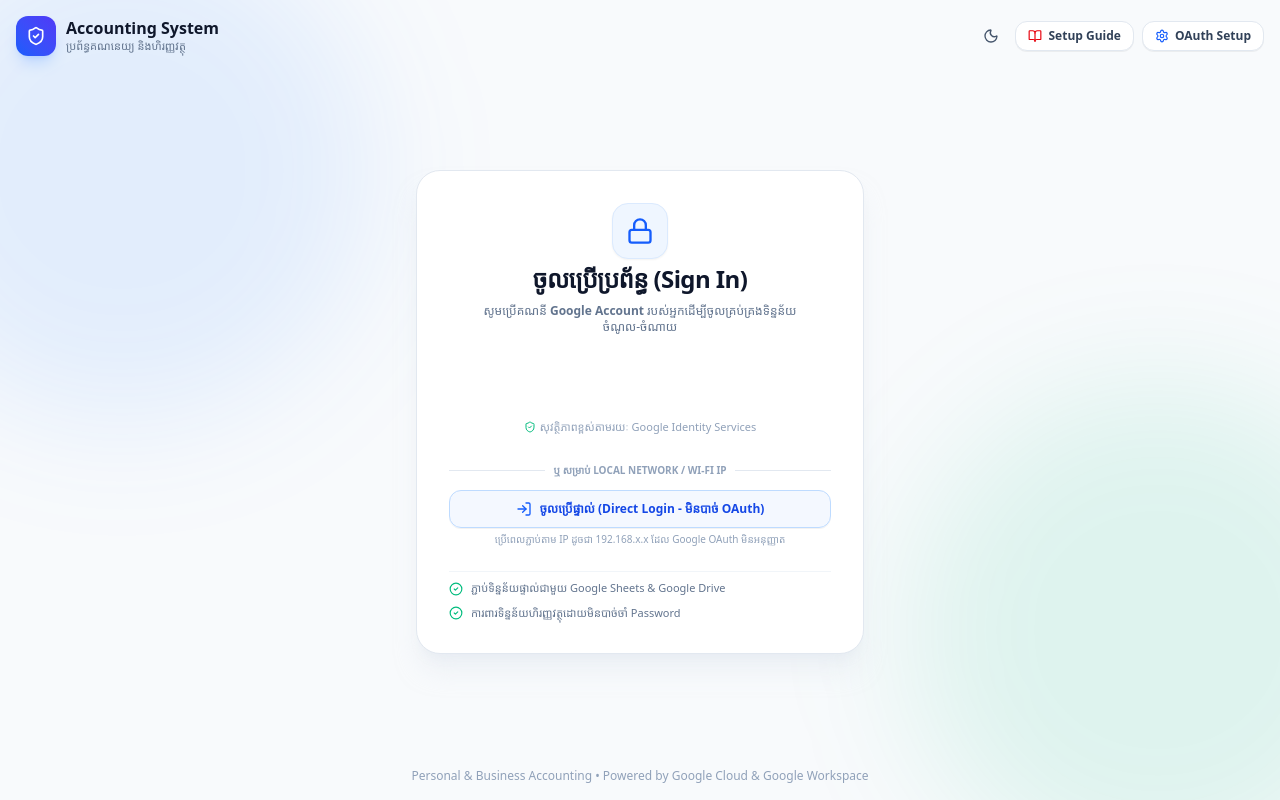
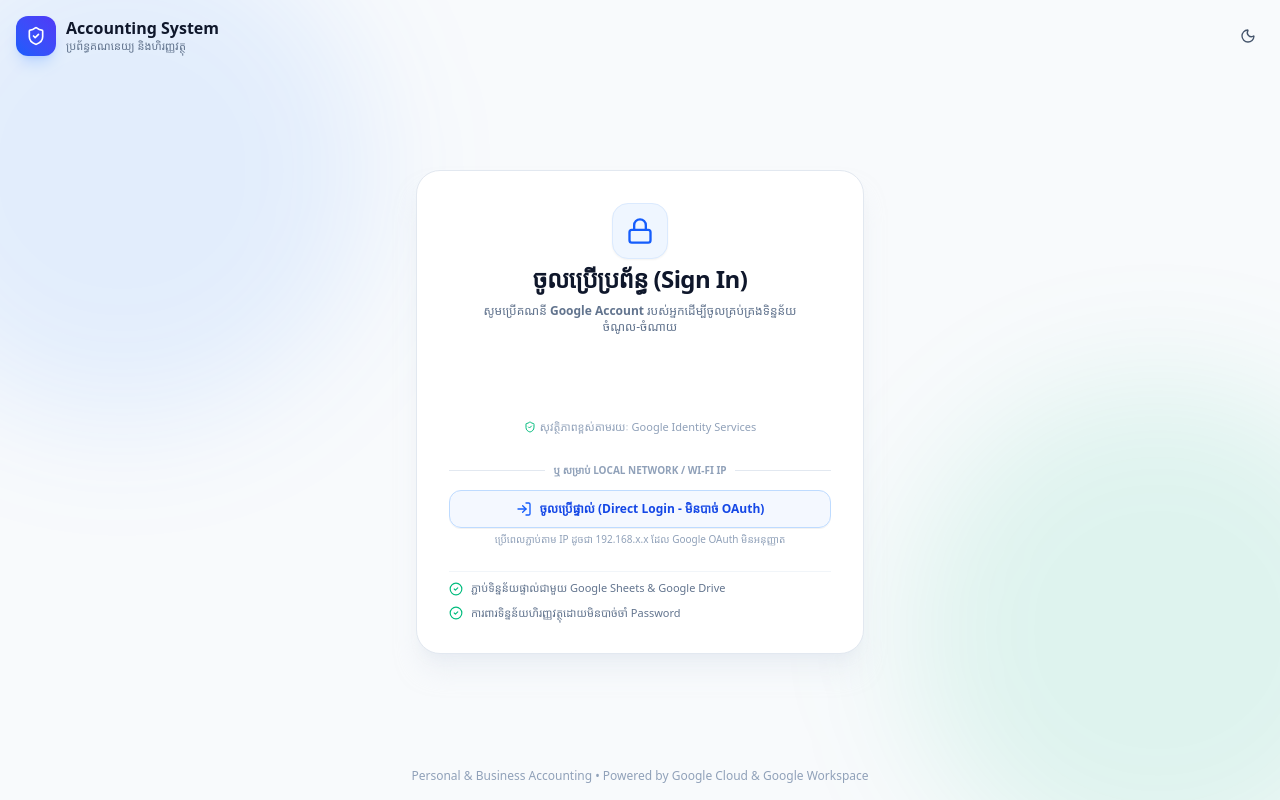
Before and after one commit to rathydragon/ialsystems_accounting-main, a React (Vite) app: page / in a window 1280 px wide. Built offline with nearby package versions, Linux system fonts and the light colour scheme; no server answers; a web font is replaced by a local one; what html5-qrcode would draw is missing.

Commit message:
Hide Setup Guide and OAuth Setup buttons from Login page header

```diff
--- a/src/components/LoginView.tsx
+++ b/src/components/LoginView.tsx
@@ -232,28 +232,6 @@
             title={darkMode ? 'Switch to Light Mode' : 'Switch to Dark Mode'}
           >
             {darkMode ? <Sun className="w-4 h-4 text-amber-400" /> : <Moon className="w-4 h-4 text-slate-600" />}
-          </button>
-
-          {/* Setup Guide Button */}
-          {onOpenGuide && (
-            <button
-              onClick={onOpenGuide}
-              className="px-3 py-1.5 rounded-xl text-xs font-semibold text-slate-700 dark:text-slate-300 bg-white dark:bg-slate-900 border border-slate-200 dark:border-slate-800 hover:bg-red-50 dark:hover:bg-red-950/40 hover:text-red-600 transition flex items-center gap-1.5 shadow-2xs cursor-pointer"
-              title="សៀវភៅណែនាំរៀបចំ Google Sheets & Drive"
-            >
-              <BookOpen className="w-3.5 h-3.5 text-red-600 dark:text-red-400" />
-              <span>Setup Guide</span>
-            </button>
-          )}
-
-          {/* Config Google Client ID Button */}
-          <button
-            onClick={() => setShowConfigModal(true)}
-            className="px-3 py-1.5 rounded-xl text-xs font-semibold text-slate-700 dark:text-slate-300 bg-white dark:bg-slate-900 border border-slate-200 dark:border-slate-800 hover:bg-slate-50 dark:hover:bg-slate-800 transition flex items-center gap-1.5 shadow-2xs cursor-pointer"
-            title="កំណត់ Google OAuth Client ID"
-          >
-            <Settings className="w-3.5 h-3.5 text-blue-600" />
-            <span>OAuth Setup</span>
           </button>
         </div>
       </header>
```
